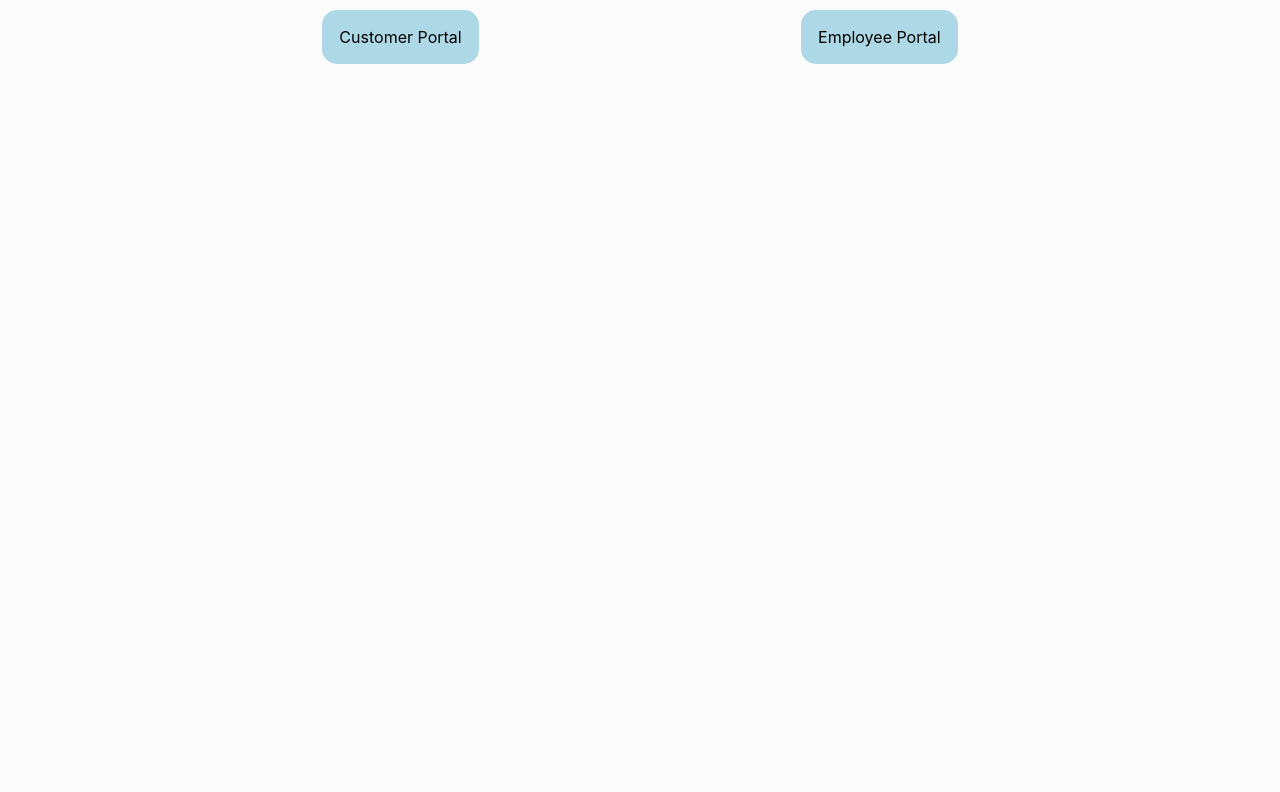
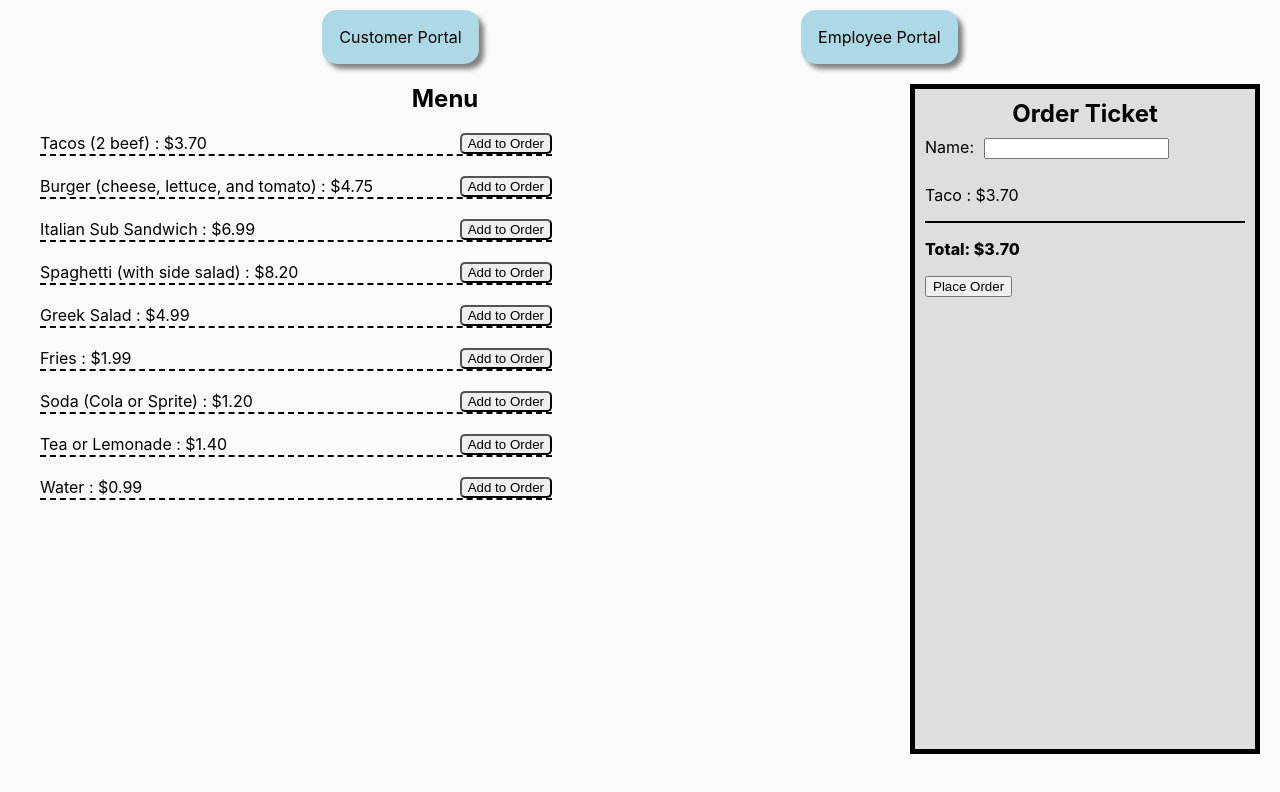
Before and after one commit to hendrijn/cs347-project3, a React (Create React App) app: page /customer in a window 1280 px wide. Shown: the top 792 px of the page. Built offline with nearby package versions, Linux system fonts and the light colour scheme.

Commit message:
Some progress but I'm stuck on customer.

```diff
--- a/src/App.css
+++ b/src/App.css
@@ -3,6 +3,9 @@ body {
 }
 
 /* Employee Portal */
+.employeePortal > h1 {
+    text-align: center;
+}
 .orders {
     display: flex;
     flex-direction: row;
@@ -21,6 +24,16 @@ body {
     text-align: center;
 }
 
+.orderCardBtn {
+    margin: 3px;
+}
+
+.orderCardTotal {
+    border-top: 2px solid black;
+    padding-top: 5px;
+    font-weight: 800;
+}
+
 .viewBtns {
     display: flex;
     flex-direction: row;
@@ -34,11 +47,75 @@ body {
     background-color: lightblue;
     border: transparent solid 2px;
     border-radius: 15px;
+    box-shadow: 5px 5px 5px grey;
     text-decoration: none;
     color: black;
-
 }
 
 .viewBtn:hover {
     border: black solid 2px;
 }
+
+/* Customer Portal */
+.customerPortal {
+    display: flex;
+    flex-direction: row;
+    justify-content: space-between;
+}
+
+.menu {
+    min-width: 60vw;
+    padding: 20px;
+    flex-grow: 1;
+}
+
+.menu > h2 {
+    text-align: center;
+    margin: 0;
+}
+
+.menuItem-AddBtn {
+    display: flex;
+    flex-direction: row;
+    justify-content: space-between;
+    align-content: center;
+    margin: 20px;
+    width: 40vw;
+    border-bottom: black 2px dashed;
+}
+
+.menuItem-AddBtn > button {
+    border-radius: 5px;
+    max-height: fit-content;
+}
+
+.menuItem > p {
+    margin: 0;
+    margin-right: 10px;
+}
+
+.ticket {
+    min-height: 80vh;
+    min-width: 25vw;
+    border: black 5px solid;
+    background-color: rgb(223, 221, 221);
+    margin: 20px;
+    padding: 10px;
+}
+
+.ticket > h2 {
+    text-align: center;
+    margin: 0;
+}
+
+.ticketTotal {
+    font-weight: 800;
+}
+
+.custNameInput > input {
+    margin: 10px;
+    text-align: center;
+}
+.ticketBottom {
+   border-top: black 2px solid;
+}
--- a/src/App.js
+++ b/src/App.js
@@ -2,6 +2,7 @@ import './App.css';
 import { Routes, Route } from 'react-router-dom';
 import Orders from './Orders';
 import View from './View';
+import Customer from './Customer';
 
 function App() {
   return (
@@ -9,8 +10,8 @@ function App() {
       <View />
       <Routes>
         <Route path="/" element={<Orders />} />
-        {/* <Route path="/albums/:artist" element={<Albums />} />
-        <Route path="/tracks/:artist/:album" element={<Tracks />} /> */}
+        <Route path="/customer" element={<Customer />} />
+        {/* <Route path="/tracks/:artist/:album" element={<Tracks />} /> */}
       </Routes>
     </div>
   );
--- /dev/null
+++ b/src/Customer.js
@@ -0,0 +1,12 @@
+import Menu from './Menu';
+import OrderTicket from './OrderTicket';
+
+export default function Customer() {
+    return (
+        <div className="customerPortal">
+            <Menu />
+            <OrderTicket />
+        </div>
+
+    );
+};
--- a/src/Menu.js
+++ b/src/Menu.js
@@ -1,3 +1,18 @@
-export function Menu() {
+import { useSelector } from 'react-redux';
+import MenuItem from './MenuItem';
 
-}
+export default function Menu() {
+    const items = useSelector(state => state.menuItems);
+
+    return (
+        <div className="menu">
+            <h2>Menu</h2>
+            {items.map(item =>
+                <div className="menuItem-AddBtn">
+                    <MenuItem key={item.item} item={item} />
+                    <button>Add to Order</button>
+                </div>
+            )}
+        </div>
+    );
+};
--- /dev/null
+++ b/src/MenuItem.js
@@ -0,0 +1,13 @@
+export default function Menu(props) {
+    const { item } = props;
+    return (
+        <div className="menuItem">
+            <p>{item.item} : ${formatMoney(item.price)}</p>
+        </div>
+
+    );
+}
+
+export function formatMoney(value) {
+    return value.toLocaleString('fullwide', { useGrouping: false, maximumFractionDigits: 2, minimumFractionDigits: 2 });
+}
--- /dev/null
+++ b/src/OrderTicket.js
@@ -0,0 +1,34 @@
+import { useState } from 'react';
+import { useDispatch, useSelector } from 'react-redux';
+import { postNewOrder } from './actions';
+
+export default function OrderTicket() {
+    const custOrder = useSelector(state => state.custOrder);
+    const [name, setName] = useState();
+    const [items, setItems] = useState();
+    const [total, setTotal] = useState();
+    const dispatch = useDispatch();
+
+    return (
+        <div className="ticket">
+            <h2>Order Ticket</h2>
+            <label className="custNameInput">
+                Name:
+                <input type="text" value={name} />
+            </label>
+            {custOrder.items.map(item =>
+                <p>{item.item} : ${formatMoney(item.price)}</p>
+            )}
+            <div className="ticketBottom">
+                <p className="ticketTotal">Total: ${formatMoney(custOrder.total)}</p>
+                <button
+                    onClick={() => dispatchEvent(postNewOrder(name, items, total))}
+                >Place Order</button>
+            </div>
+        </div>
+    );
+};
+
+export function formatMoney(value) {
+    return value.toLocaleString('fullwide', { useGrouping: false, maximumFractionDigits: 2, minimumFractionDigits: 2 });
+}
--- a/src/Orders.js
+++ b/src/Orders.js
@@ -9,21 +9,34 @@ export default function Orders() {
     const dispatch = useDispatch();
 
     //pulls down things from the database
-    useEffect(() => {
-        dispatch(fetchAllOrders());
-    }, [dispatch]);
+    // useEffect(() => {
+    //     dispatch(fetchAllOrders());
+    // }, [dispatch]);
 
     const orders = useSelector(state => state.orders);
-
     return (
+        <div className="employeePortal">
+            <h1>Orders:</h1>
             <div className="orders">
                 {orders.map(order =>
                     <div className="orderCard" key={order.id}>
                         <h2>{order.name}</h2>
-                    <p>{order.items}</p>
-                    <p>${order.total}</p>
+                        {order.items.map(item =>
+                            <p>{item.item} : ${formatMoney(item.price)}</p>
+                        )}
+                        <p className="orderCardTotal">Total: ${formatMoney(order.total)}</p>
+                        <div className="orderCardBtns">
+                            {/* add fetch for deleting */}
+                            <button className="orderCardBtn">Delete</button>
+                            <button className="orderCardBtn">Completed</button>
+                        </div>
                     </div>
                 )}
             </div>
+        </div>
     );
 }
+
+export function formatMoney(value) {
+    return value.toLocaleString('fullwide', { useGrouping: false, maximumFractionDigits: 2, minimumFractionDigits: 2 });
+}
--- a/src/actions.js
+++ b/src/actions.js
@@ -1,5 +1,6 @@
 export const Action = Object.freeze({
-  LoadAllOrders: 'LoadAllOrders'
+  LoadAllOrders: 'LoadAllOrders',
+  AddOrder: 'AddOrder'
 });
 
 function assertResponse(response) {
@@ -10,9 +11,12 @@ function assertResponse(response) {
   }
 }
 
-
 export function loadAllOrders(orders) {
   return { type: Action.LoadAllOrders, payload: orders };
+}
+
+export function addOrder(orderId) {
+  return { type: Action.AddOrder, payload: orderId };
 }
 
 export function fetchAllOrders() {
@@ -21,7 +25,34 @@ export function fetchAllOrders() {
       .then(assertResponse)
       .then(response => response.json())
       .then(data => {
-        dispatch(loadAllOrders(data.results)); //Unhandled Rejection (Error): Actions may not have an undefined "type" property. You may have misspelled an action type string constant.
+        dispatch(loadAllOrders(data.results));
       });
   };
 }
+
+export function postNewOrder(name, items, total) {
+  const order = {
+    name,
+    items,
+    total,
+  }
+
+  return dispatch => {
+    const options = {
+      method: 'POST',
+      headers: {
+        'Content-Type': 'application/json',
+      },
+      body: JSON.stringify(order),
+    };
+
+    fetch(`https://project2.jacquelyn-hendricks.me:8443/orders`)
+      .then(assertResponse)
+      .then(response => response.json())
+      .then(data => {
+        if (data.ok) {
+          dispatch(addOrder(data.results));
+        };
+      });
+  };
+}
--- a/src/store.js
+++ b/src/store.js
@@ -7,22 +7,73 @@ const initialState = {
         {
             id: -1,
             name: "John Doe",
-            items: "Taco",
+            items: [
+                {
+                    item: "Taco",
+                    price: 3.70
+                }
+            ],
             total: 3.70
         },
         {
             id: -2,
             name: "Jane Donne",
-            items: "Burger",
+            items: [
+                {
+                    item: "Burger",
+                    price: 4.75
+                }
+            ],
             total: 4.75
         },
     ],
-    custOrder: [
+    custOrder: {
+        id: -1,
+        name: "John Doe",
+        items: [
+            {
+                item: "Taco",
+                price: 3.70
+            }
+        ],
+        total: 3.70
+    },
+    menuItems: [
         {
-            id: -1,
-            name: "John Doe",
-            items: "Taco",
-            total: 3.70
+            item: "Tacos (2 beef)",
+            price: 3.70
+        },
+        {
+            item: "Burger (cheese, lettuce, and tomato)",
+            price: 4.75
+        },
+        {
+            item: "Italian Sub Sandwich",
+            price: 6.99
+        },
+        {
+            item: "Spaghetti (with side salad)",
+            price: 8.20
+        },
+        {
+            item: "Greek Salad",
+            price: 4.99
+        },
+        {
+            item: "Fries",
+            price: 1.99
+        },
+        {
+            item: "Soda (Cola or Sprite)",
+            price: 1.20
+        },
+        {
+            item: "Tea or Lemonade",
+            price: 1.40
+        },
+        {
+            item: "Water",
+            price: .99
         }
     ]
 };
@@ -32,8 +83,14 @@ function reducer(state, action) {
         case Action.LoadAllOrders:
             return {
                 ...state,
-                orders: action.payload //the payload is an Object with the array inside it...
+                orders: action.payload
+                // turn the string into the array???
             };
+        case Action.AddOrder:
+            return {
+                ...state,
+                custOrder: action.payload //this isn't right
+            }
         default:
             return state;
     }
```
Lines whose indentation alone changed are shown as unchanged.
